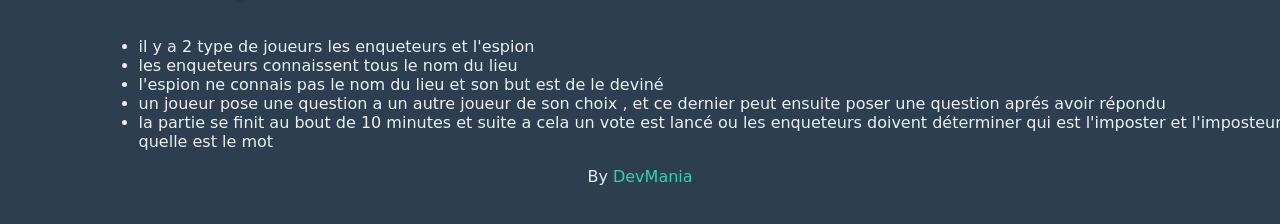
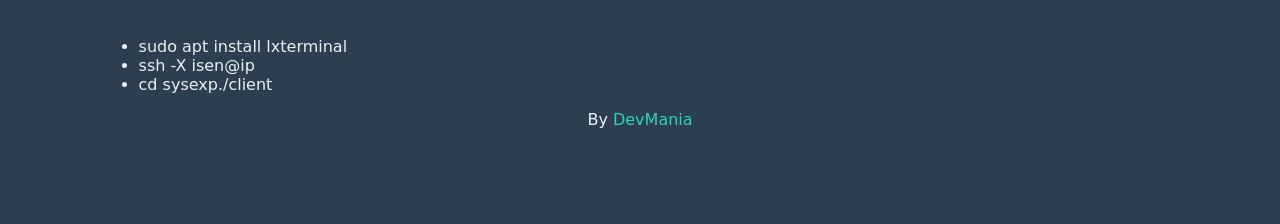
Before and after one commit to Ronron1024/SysExp, a plain HTML site: page docs/regle.html in a window 1280 px wide. Shown: the part 506-730 px from the top of the page. Drawn offline with Linux system fonts and the light colour scheme.

Commit message:
TUTO FINIS

```diff
--- a/docs/regle.html
+++ b/docs/regle.html
@@ -31,11 +31,9 @@
 <h2>Comment jouer</h2>
 
 <ul class="context">
-    <li>il y a 2 type de joueurs les enqueteurs et l'espion</li>
-    <li>les enqueteurs connaissent tous le nom du lieu</li>
-    <li>l'espion ne connais pas le nom du lieu et son but est de le deviné</li>
-    <li>un joueur pose une question a un autre joueur de son choix , et ce dernier peut ensuite poser une question aprés avoir répondu  </li>
-    <li>la partie se finit au bout de 10 minutes et suite a cela un vote est lancé ou les enqueteurs doivent déterminer qui est l'imposter et l'imposteur quelle est le mot </li>
+    <li>sudo apt install lxterminal</li>
+    <li>ssh -X isen@ip</li>
+    <li>cd sysexp./client</li>
 </ul>
 
 </body>
```
